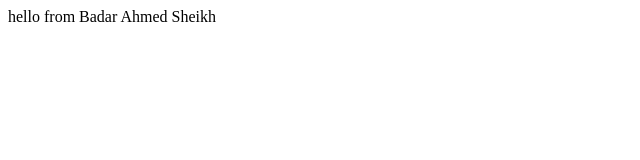
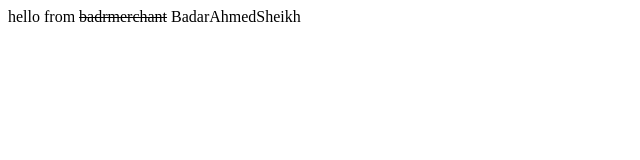
Before and after one commit to badrmerchant/bootcamp2020class1a28MARCH2021, a plain HTML site: page index.html in a window 1280 px wide. Shown: the whole page, without its empty margins (0-640 px from the left). Drawn offline with Linux system fonts and the light colour scheme.

Commit message:
updated by badar ahmed
BADARAHMEDSHEIKH  SAY HELLO WORLLD NOT MERCHANT

```diff
--- a/index.html
+++ b/index.html
@@ -7,6 +7,6 @@
     <title>Document</title>
 </head>
 <body>
-    <div>hello from Badar Ahmed Sheikh</div>
+    <div>hello from <Strike>badrmerchant</Strike> BadarAhmedSheikh</div>
 </body>
 </html>
```
